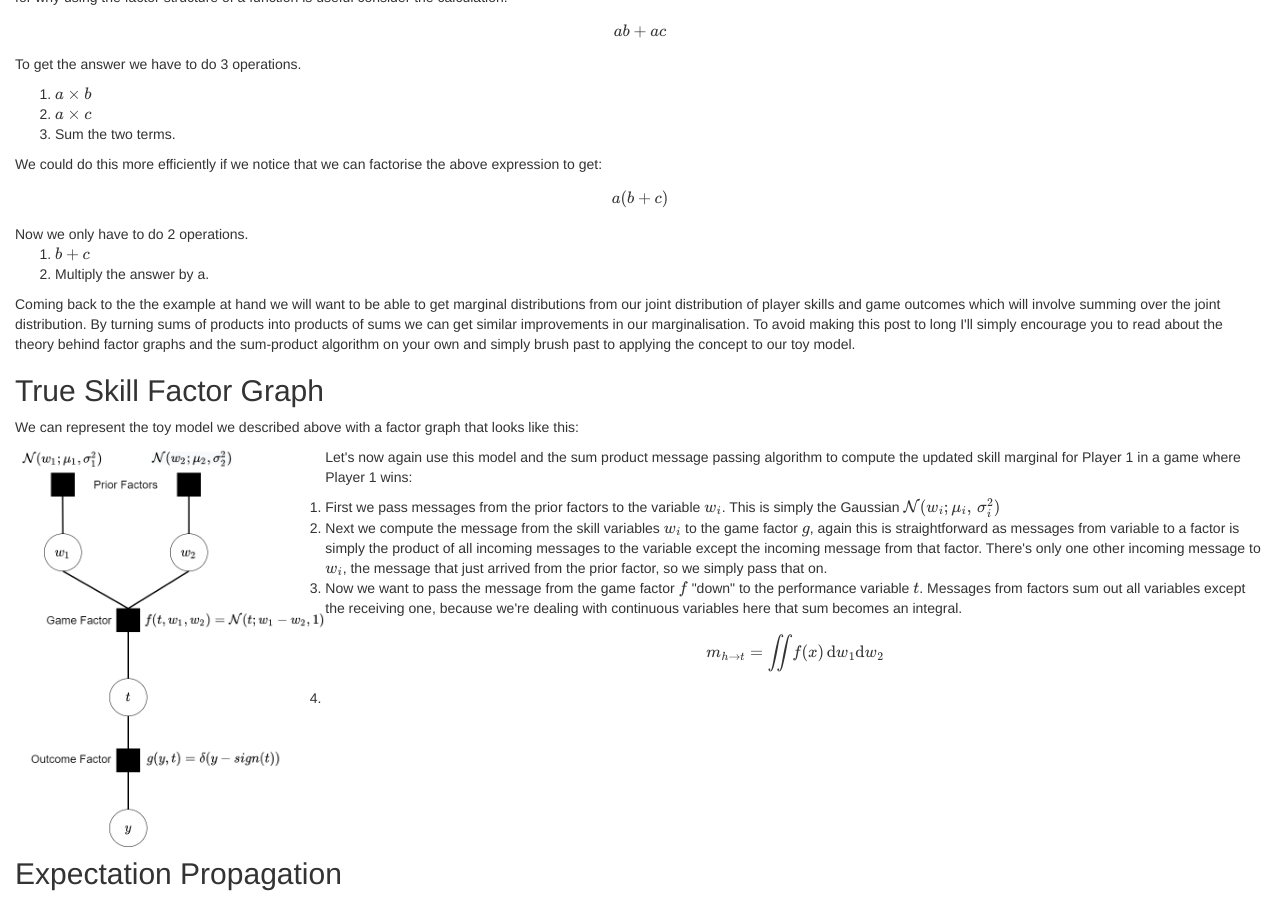
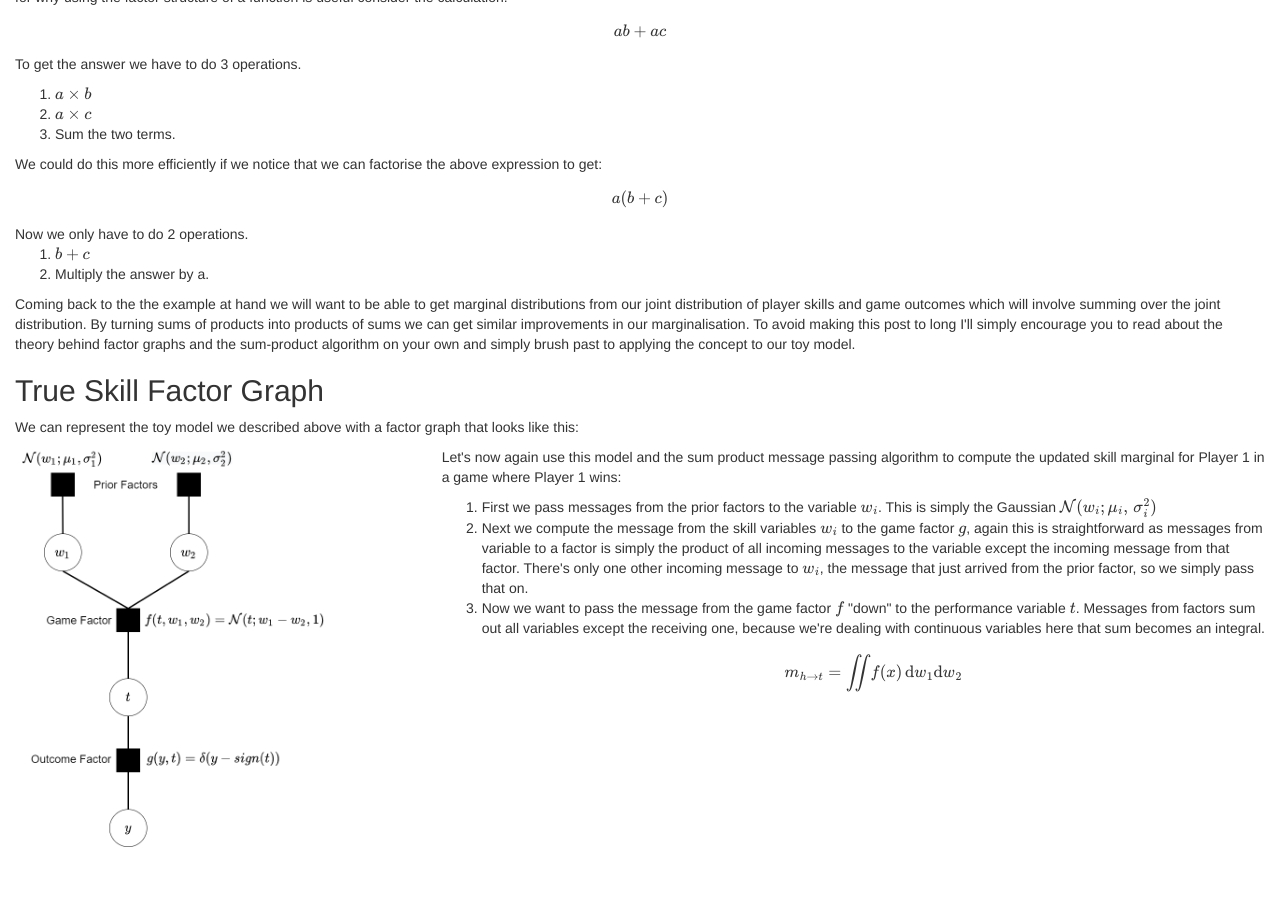
Before and after one commit to Nush395/Nush395.github.io, a Jekyll site: the page built from _posts/2020-06-06-true-skill.html, in a window 1280 px wide and 900 px high, scrolled down 1698 px. Built offline with Jekyll 4.4.1, drawn with Linux system fonts in a browser that asks for light colours; formulas are drawn with MathJax 3; after the commit the page ends 2545 px from its top, so only the background shows below that.

Commit message:
Edit factor graph explanation.

```diff
--- a/_posts/2020-06-06-true-skill.html
+++ b/_posts/2020-06-06-true-skill.html
@@ -184,12 +184,15 @@ date: 2020-06-06
 </h2>
 <p>
     We can represent the toy model we described above with a factor graph that looks like this:
-    <div><p style="float: left;">
+<div class="row">
+    <div class="col-sm-4">
         <img src="{{site.baseurl}}/assets/img/factor_graph_two_player.png" height="400"/>
-    </p>
-    <p>
-        Let's now again use this model and the sum product message passing algorithm to compute the
-        updated skill marginal for Player 1 in a game where Player 1 wins:
+    </div>
+    <div class="col-sm-8">
+        <p>
+            Let's now again use this model and the sum product message passing algorithm to compute the
+            updated skill marginal for Player 1 in a game where Player 1 wins:
+        </p>
         <ol>
             <li>
                 First we pass messages from the prior factors to the variable $w_i$. This is simply the
@@ -207,15 +210,6 @@ date: 2020-06-06
                 continuous variables here that sum becomes an integral.
                 $$m_{h \to t} = \iint \! f(x) \,  \mathrm{d}w_1\mathrm{d}w_2$$
             </li>
-            <li>
-
-            </li>
         </ol>
-    </p>
     </div>
-</p>
-<div style="clear:both">
-    <h2>
-    Expectation Propagation
-    </h2>
 </div>
```
